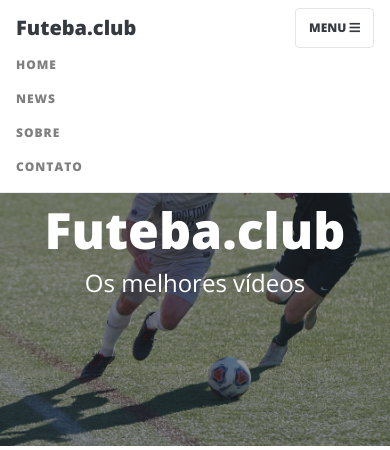
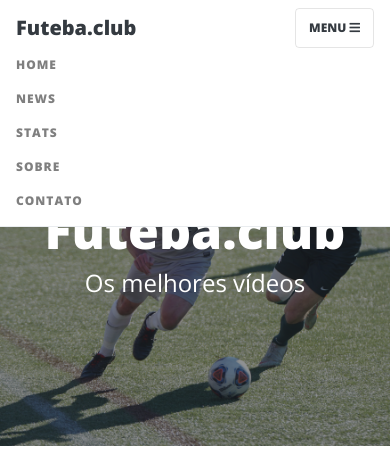
Before and after one commit to fmrafael/TinFit_3, a Flask app: page / in a window 390 px wide, after a click on "MENU". Shown: the top 450 px of the page. Run offline with Flask 2, Linux system fonts and the light colour scheme; some libraries are stand-ins or nearby versions.

Commit message:
+inclusao de pagina stats +correcoes api-news

```diff
--- a/api_news.py
+++ b/api_news.py
@@ -3,7 +3,7 @@ from newsapi import NewsApiClient
 from datetime import date,datetime,timedelta
 
 today = date.today()
-days_delta = timedelta(30)
+days_delta = timedelta(15)
 thirty_days_ago = today - days_delta
 
 API_KEY_NEWS = os.environ['API_KEY_NEWS']
@@ -25,8 +25,15 @@ all_articles = newsapi.get_everything(q='futebol',
                                       page=2)['articles']
 
 
-title_news = [article['title'] for article in all_articles]
+title_news = [article['title'].title() for article in all_articles]
 desc_news = [article['description'] for article in all_articles]
 url_news = [article['url'] for article in all_articles]
 urlToImage_news = [article['urlToImage'] for article in all_articles]
 source_news = [article['source']['name'] for article in all_articles]
+
+
+title_news.reverse()
+desc_news.reverse()
+url_news.reverse()
+urlToImage_news.reverse()
+source_news.reverse()
--- /dev/null
+++ b/api_stats.py
@@ -0,0 +1,26 @@
+import os
+import requests
+from datetime import datetime
+
+
+API_KEY_STATS = os.environ['API_KEY_STATS']
+
+url = "https://api-football-beta.p.rapidapi.com/fixtures"
+
+querystring = {"league":"71","season":"2021", "next":"10","round":"Regular Season - 1"}
+
+headers = {
+    'x-rapidapi-key': API_KEY_STATS,
+    'x-rapidapi-host': "api-football-beta.p.rapidapi.com"
+    }
+
+data_stats = requests.request("GET", url, headers=headers, params=querystring).json()['response']
+
+
+round_date = [datetime.strptime(teams['fixture']['date'][:10],'%Y-%m-%d').strftime('%d/%m/%Y') for teams in data_stats]
+
+
+round_name_home = [teams['teams']['home']['name'] for teams in data_stats]
+round_logo_home = [teams['teams']['home']['logo'] for teams in data_stats]
+round_name_away = [teams['teams']['away']['name'] for teams in data_stats]
+round_logo_away = [teams['teams']['away']['logo'] for teams in data_stats]
--- a/main.py
+++ b/main.py
@@ -1,6 +1,7 @@
 from flask import Flask, render_template
 from api_google_tin import *
 from api_news import *
+from api_stats import *
 app = Flask(__name__)
 
 
@@ -25,6 +26,12 @@ def about():
 def contact():
   return render_template("contact.html")
 
+@app.route('/stats')
+
+def stats():
+  return render_template("stats.html", stats_data = zip
+  ( round_date,round_name_home,round_logo_home,round_name_away,round_logo_away))
+
 
 
 if __name__ == '__main__':
--- a/templates/header.html
+++ b/templates/header.html
@@ -42,6 +42,9 @@
             <a class="nav-link" href="{{ url_for('news') }}">News</a>
           </li>
           <li class="nav-item">
+            <a class="nav-link" href="{{ url_for('stats') }}">STATS</a>
+          </li>
+          <li class="nav-item">
             <a class="nav-link" href="{{ url_for('about') }}">Sobre</a>
           </li>
 
--- a/templates/index.html
+++ b/templates/index.html
@@ -25,7 +25,7 @@
   <div class="post-preview">
             <a href= "https://www.youtube.com/watch?v={{videoId}}">
             <h2 class="post-title">
-              {{title.title()}}
+              {{title}}
             </h2>
             <h3 class="post-subtitle">
 
```
Also changed, not shown: templates/stats.html (added, +66 -0 lines), static/img/stats-bg.jpg (added).
